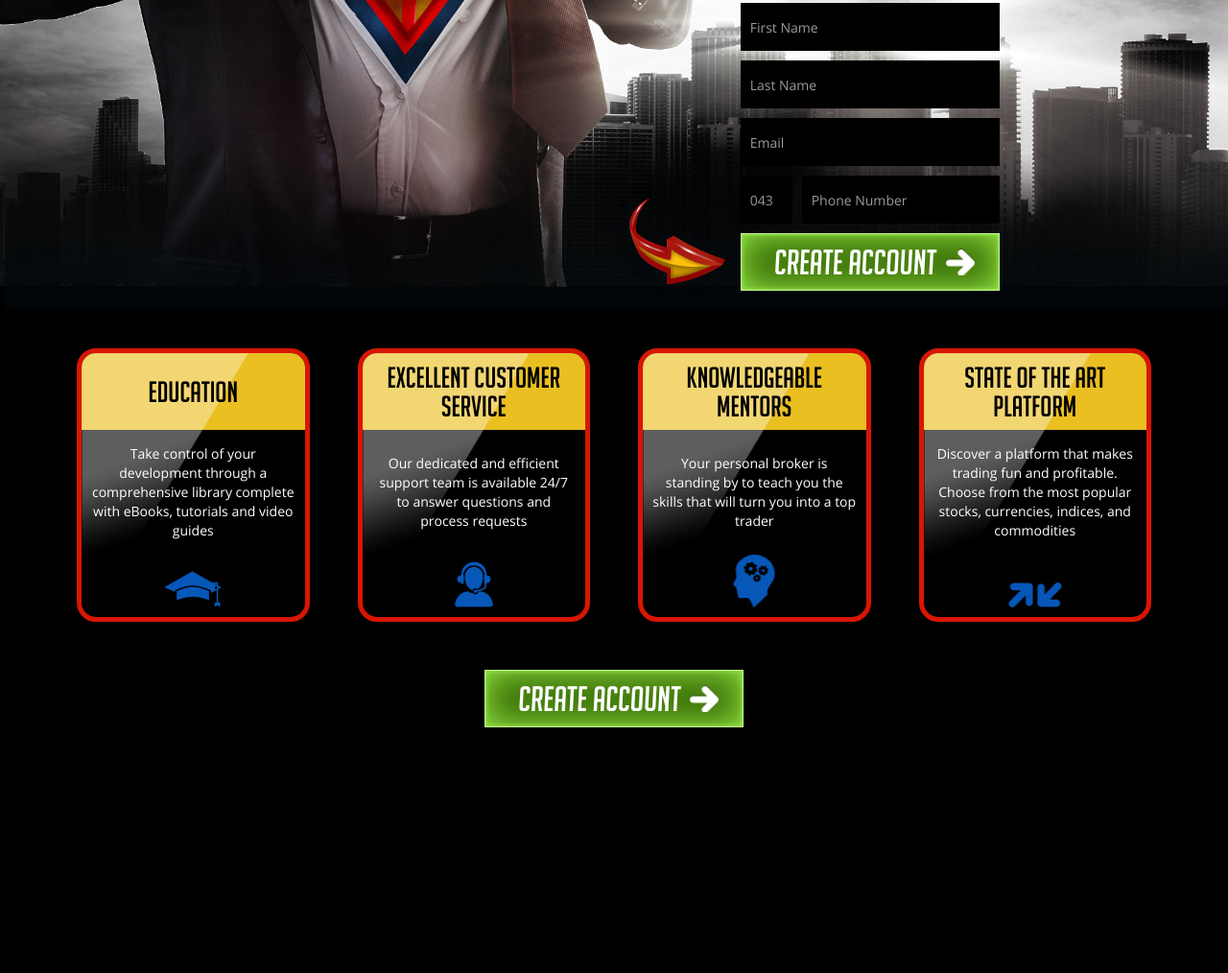
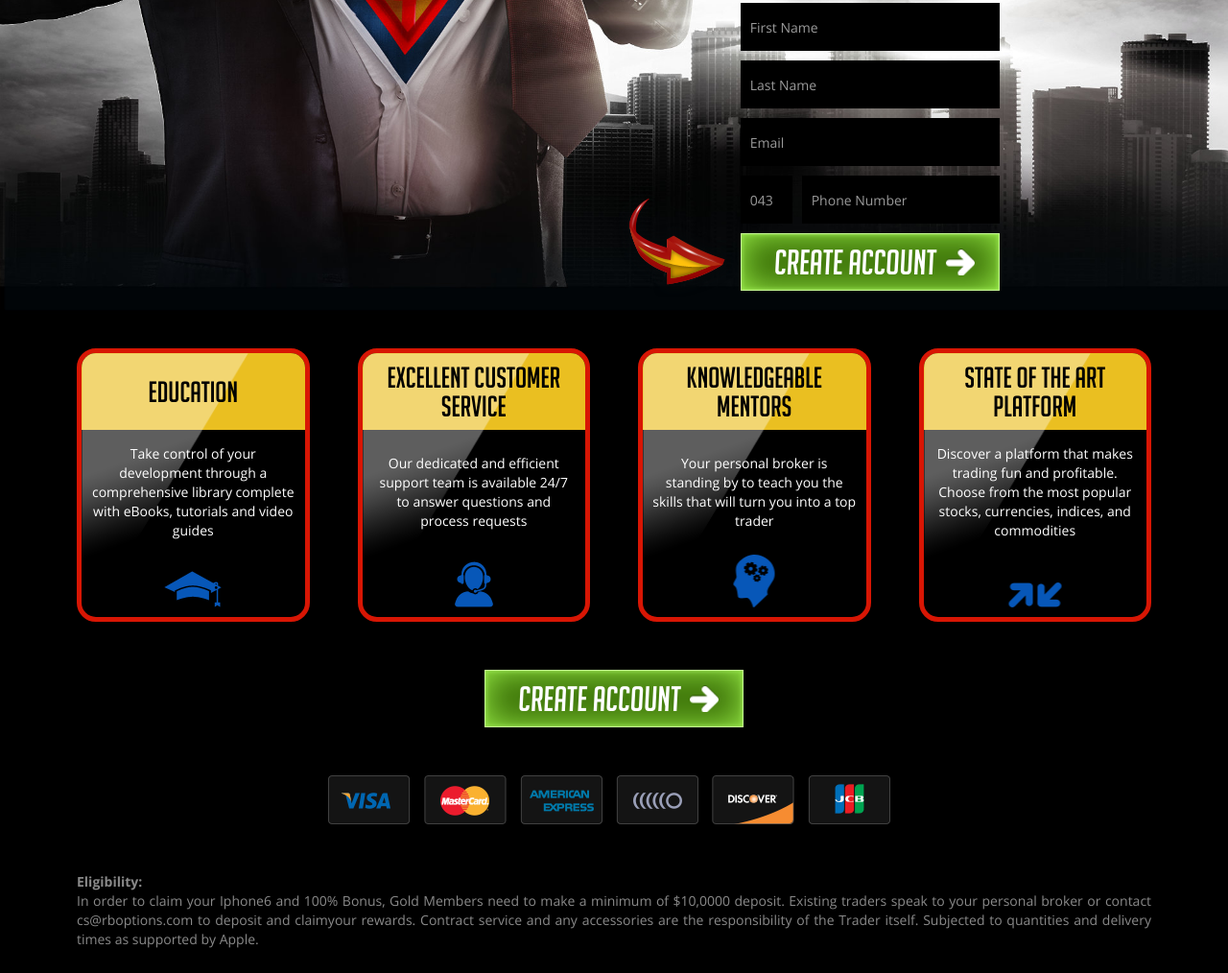
Before and after one commit to maxdonetsk/html-css-javascript-task2, a website: page index.html in a window 1280 px wide. Shown: the part 334-1348 px from the top of the page at 96% size. Before the commit the page ends 1142 px from the top, so only its background shows below. Drawn offline with Linux system fonts and the light colour scheme.

Commit message:
footer is done

```diff
--- a/index.html
+++ b/index.html
@@ -113,6 +113,26 @@
                 </div>
             </div>
         </main>
+        <footer>
+            <div class="container">
+                <div class="row">
+                    <div class="col-xs-12 footer-items">
+                        <a href="#"><img src="img/footer/visa.png" alt="Visa" /></a>
+                        <a href="#"><img src="img/footer/master-card.png" alt="Master Card" /></a>
+                        <a href="#"><img src="img/footer/american-express.png" alt="American Express" /></a>
+                        <a href="#"><img src="img/footer/moneybookers.png" alt="Moneybookers" /></a>
+                        <a href="#"><img src="img/footer/discover.png" alt="Discover" /></a>
+                        <a href="#"><img src="img/footer/jcb.png" alt="JCB" /></a>
+                    </div>
+                </div>
+                <div class="row">
+                    <div class="col-xs-12 footer-info">
+                        <strong>Eligibility:</strong><br>
+                        In order to claim your Iphone6 and 100% Bonus, Gold Members need to make a minimum of $10,0000 deposit. Existing traders speak to your personal broker or contact cs@rboptions.com to deposit and claimyour rewards. Contract service and any accessories are the responsibility of the Trader itself. Subjected to quantities and delivery times as supported by Apple.
+                    </div>
+                </div>
+            </div>
+        </footer>
         <script src="bower_components/jquery/dist/jquery.min.js"></script>
         <script src="bower_components/bootstrap-sass/assets/javascripts/bootstrap.min.js"></script>
         <script src="js/custom.js"></script>
--- a/scss/custom.scss
+++ b/scss/custom.scss
@@ -17,7 +17,7 @@ html, body {
 main {
     background-size: 100%;
     background-repeat: no-repeat;
-    background-position: 50% 10%;
+    background-position: 50% 15%;
     background-image: url(../img/bg-xs.jpg);
 
     @media (min-width: $screen-sm-min) {
@@ -102,6 +102,11 @@ main {
 
 #form-wrapper {
     text-align: center;
+    margin-top: 20vw;
+
+    @media (min-width: $screen-md-min) {
+        margin-top: 0;
+    }
 
     h3 {
         text-shadow: 0px 0px 30px rgba($body-bg, 1), 0px 0px 15px rgba($body-bg, 1);
@@ -291,3 +296,28 @@ main {
         display: inline-block;
     }
 }
+
+footer {
+    .footer-items {
+        margin-bottom: $grid-gutter-width - $default-padding;
+        text-align: center;
+
+        a {
+            margin-right: $default-padding;
+            margin-bottom: $default-padding;
+            display: inline-block;
+
+            &:hover, &:focus {
+                > img {
+                    opacity: 0.8;
+                }
+            }
+        }
+    }
+
+    .footer-info {
+        margin-bottom: floor($grid-gutter-width / 2);
+        color: #898989;
+        text-align: justify;
+    }
+}
```
Also changed, not shown: css/custom.css, css/style.css, img/footer/american-express.png (added), img/footer/discover.png (added), img/footer/jcb.png (added), img/footer/master-card.png (added), img/footer/moneybookers.png (added), img/footer/visa.png (added), 2 other files.
